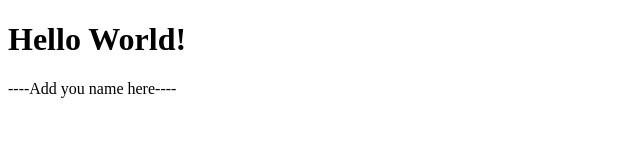
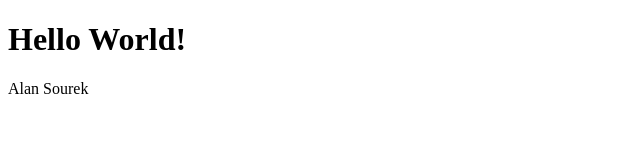
Before and after one commit to DS4200-S23-Class/ic-01-Nalaa4917, a plain HTML site: page index.html in a window 1280 px wide. Shown: the full height of the page, 0-640 px from the left. Drawn offline with Linux system fonts and the light colour scheme.

Commit message:
Added my name!

```diff
--- a/index.html
+++ b/index.html
@@ -6,7 +6,7 @@
 
 <p>
 
-----Add you name here----
+Alan Sourek
 
 </p>
 
```
